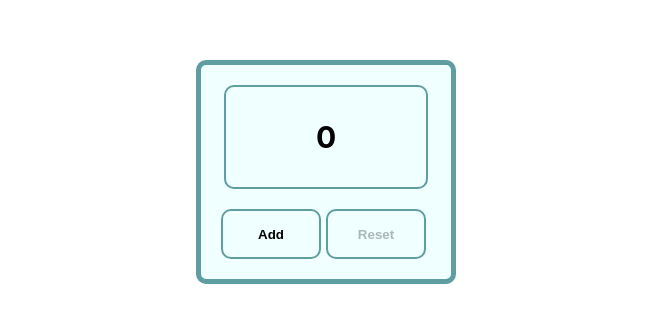
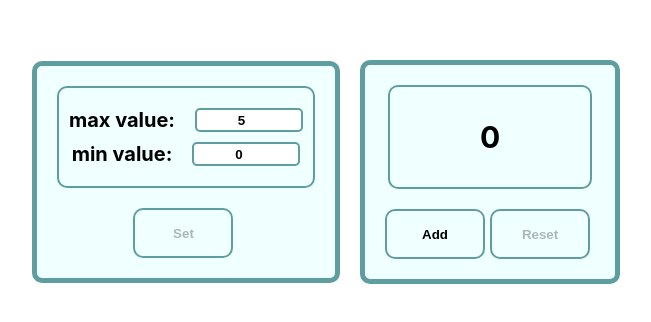
Before and after one commit to stasfilippov/counter02v1, a React (Create React App) app: page / in a window 1280 px wide. Shown: the part 228-550 px from the top of the page, without its empty margins (314-965 px from the left). Built offline with nearby package versions, Linux system fonts and the light colour scheme.

Commit message:
-add complete-counter-v1.0

```diff
--- a/package.json
+++ b/package.json
@@ -10,9 +10,11 @@
     "@types/node": "^16.7.13",
     "@types/react": "^18.0.0",
     "@types/react-dom": "^18.0.0",
+    "@types/styled-components": "^5.1.34",
     "react": "^18.2.0",
     "react-dom": "^18.2.0",
     "react-scripts": "5.0.1",
+    "styled-components": "^6.1.6",
     "typescript": "^4.4.2",
     "web-vitals": "^2.1.0"
   },
--- a/src/App.css
+++ b/src/App.css
@@ -3,6 +3,7 @@
     display: flex;
     align-items: center;
     justify-content: center;
+    gap: 20px;
 }
 
 .wrapper {
--- a/src/App.tsx
+++ b/src/App.tsx
@@ -1,34 +1,87 @@
-import React, {useState} from 'react';
+import React, {useEffect, useState} from 'react';
 import './App.css';
 import {Scoreboard} from './components/Scoreboard/Scoreboard';
 import {Button} from './components/Button/Button';
+import {Settingsboard} from './components/Settingsboard/Settingsboard';
 
 export type NameButtonType = 'add' | 'reset'
 
+
 function App() {
+
+
+	let [maxValue, setMaxValue] = useState<number>(5);
+	let [minValue, setMinValue] = useState<number>(0);
+	let [isDisableSetButton, setIsDisableSetButton] = useState(true)
+	let [isShowText, setIsShowText] = useState(false)
+	let [isDisabeControlBtns, setIsDisabeControlBtns] = useState(false)
 
 	let [count, setCount] = useState<number>(0)
 
-	let maxValue = 5;
-	let minValue = 0;
+	useEffect(() => {
+		let newMaxValue = localStorage.getItem('maxValue')
+		let newMinValue = localStorage.getItem('minValue')
+
+		if (newMaxValue && newMinValue) {
+			setMaxValue(JSON.parse(newMaxValue))
+			setMinValue(JSON.parse(newMinValue))
+		}
+
+		getMinValueFromLocalStorageHandler()
+	}, [])
+
+	const setToLocalStorageHandler = () => {
+		localStorage.setItem('maxValue', JSON.stringify(maxValue))
+		localStorage.setItem('minValue', JSON.stringify(minValue))
+		getMinValueFromLocalStorageHandler()
+		setIsDisableSetButton(true)
+		setIsShowText(false)
+		setIsDisabeControlBtns(false)
+	}
+
+	const getMinValueFromLocalStorageHandler = () => {
+		let newMinValue = localStorage.getItem('minValue')
+		if (newMinValue) {
+			setCount(JSON.parse(newMinValue))
+		}
+	}
+
 	const incrementCount = () => {
 		if (count < maxValue) {
 			setCount(count + 1);
 		}
 	}
-
 	const resetCount = () => {
 		setCount(minValue)
 	}
+	const isDisabled = (name: NameButtonType, countValue: number): boolean => {
+		return isDisabeControlBtns
+			? isDisabeControlBtns
+			: (name === 'add' && countValue >= maxValue) || (name === 'reset' && countValue === minValue);
 
-	const isDisabled = (name: NameButtonType, countValue: number): boolean => {
-		return (name === 'add' && countValue >= maxValue) || (name === 'reset' && countValue === minValue);
+	}
+	const setMaxValueHandler = (value: number) => {
+		setIsDisabeControlBtns(true)
+		setIsDisableSetButton(false)
+		setIsShowText(true)
+		setMaxValue(value)
+	}
+	const setMinValueHandler = (value: number) => {
+		setIsDisabeControlBtns(true)
+		setIsDisableSetButton(false)
+		setIsShowText(true)
+		setMinValue(value)
 	}
 
 	return (
 		<div className="App">
 			<div className="wrapper">
-				<Scoreboard count={count}/>
+				<Settingsboard maxValue={maxValue} minValue={minValue} setMaxValue={setMaxValueHandler}
+				               setMinValue={setMinValueHandler}/>
+				<Button title={'Set'} callback={setToLocalStorageHandler} disabled={isDisableSetButton}/>
+			</div>
+			<div className="wrapper">
+				<Scoreboard count={count} maxValue={maxValue} minValue={minValue} isShowText={isShowText}/>
 				<div className="battons-wrapper">
 					<Button title={'Add'} callback={incrementCount}
 					        disabled={isDisabled('add', count)}/>
--- a/src/components/Scoreboard/Scoreboard.tsx
+++ b/src/components/Scoreboard/Scoreboard.tsx
@@ -1,25 +1,45 @@
 import React from 'react';
+import styled from 'styled-components';
 
 type ScoreboardPropsType = {
 	count: number
+	maxValue: number
+	minValue: number
+	isShowText: boolean
 }
-export const Scoreboard = (props: ScoreboardPropsType) => {
+export const Scoreboard: React.FC<ScoreboardPropsType> = ({count, maxValue, isShowText, minValue}) => {
 
-	const scoreboardStyle = {
-		width: '200px',
-		height: '100px',
-		display: 'flex',
-		alignItems: 'center',
-		justifyContent: 'center',
-		color: props.count >= 5 ? 'red' : 'black',
-		fontWeight: 'bold',
-		fontSize: '30px',
-		borderRadius: '10px',
-		border: '2px cadetblue solid',
-
-	}
 
 	return (
-		<div style={scoreboardStyle} className={'Scoreboard'}> {props.count} </div>
+		<ScoreboardStyle count={count} maxValue={maxValue}>
+			{minValue === maxValue || minValue > maxValue || minValue < 0
+				? <ErrorMessage>Incorrect value</ErrorMessage>
+				: isShowText
+					? <ScoreboardText>enter values and press 'set'</ScoreboardText>
+					: count
+			}
+		</ScoreboardStyle>
 	);
 };
+
+const ScoreboardStyle = styled.div<{ count: number, maxValue: number }>`
+    width: 200px;
+    height: 100px;
+    display: flex;
+    color: ${props => props.count >= props.maxValue ? 'red' : 'black'};
+    align-items: center;
+    justify-content: center;
+    font-weight: bold;
+    font-size: 30px;
+    border-radius: 10px;
+    border: 2px cadetblue solid;
+`
+
+const ScoreboardText = styled.div`
+    font-size: 15px;
+    color: #518586;
+`
+const ErrorMessage = styled.div`
+    font-size: 15px;
+    color: red;
+`
--- /dev/null
+++ b/src/components/Settingsboard/Setting/Setting.tsx
@@ -0,0 +1,39 @@
+import React, {ChangeEvent} from 'react';
+import styled from 'styled-components';
+
+type SettingType = {
+	title: string
+	callBack: (value: number) => void
+	value: number
+}
+export const Setting: React.FC<SettingType> = ({title, callBack, value}) => {
+
+	const onChangeHandler = (e: ChangeEvent<HTMLInputElement>) => {
+		callBack(+e.currentTarget.value)
+	}
+
+	return (
+		<SettingStyles>
+			<div>{title} value:</div>
+			<input type={'number'} onChange={onChangeHandler} value={value}/>
+		</SettingStyles>
+	);
+};
+
+const SettingStyles = styled.div`
+    display: flex;
+    gap: 20px;
+
+    input {
+        max-width: 100px;
+        border-radius: 5px;
+        border: 2px cadetblue solid;
+        text-align: center;
+        font-weight: bold;
+
+        &:focus {
+            outline: none;
+        }
+    }
+
+`
--- /dev/null
+++ b/src/components/Settingsboard/Settingsboard.tsx
@@ -0,0 +1,38 @@
+import React from 'react';
+import {Setting} from './Setting/Setting';
+import styled from 'styled-components';
+
+type SettingsboardType = {
+	maxValue: number
+	minValue: number
+	setMaxValue: (value: number) => void
+	setMinValue: (value: number) => void
+}
+export const Settingsboard: React.FC<SettingsboardType> = ({
+	                                                           setMaxValue,
+	                                                           setMinValue,
+	                                                           maxValue, minValue
+                                                           }) => {
+
+
+	return (
+		<SettingsboardStyles>
+			<Setting title={'max'} callBack={setMaxValue} value={maxValue}/>
+			<Setting title={'min'} callBack={setMinValue} value={minValue}/>
+		</SettingsboardStyles>
+	);
+};
+
+const SettingsboardStyles = styled.div`
+    padding: 20px 10px;
+    display: flex;
+    flex-direction: column;
+    align-items: center;
+    justify-content: center;
+    gap: 10px;
+    color: black;
+    font-weight: bold;
+    font-size: 20px;
+    border-radius: 10px;
+    border: 2px cadetblue solid;
+`
```
Also changed, not shown: 1 other file (tests, documents, lock files or other folders).
